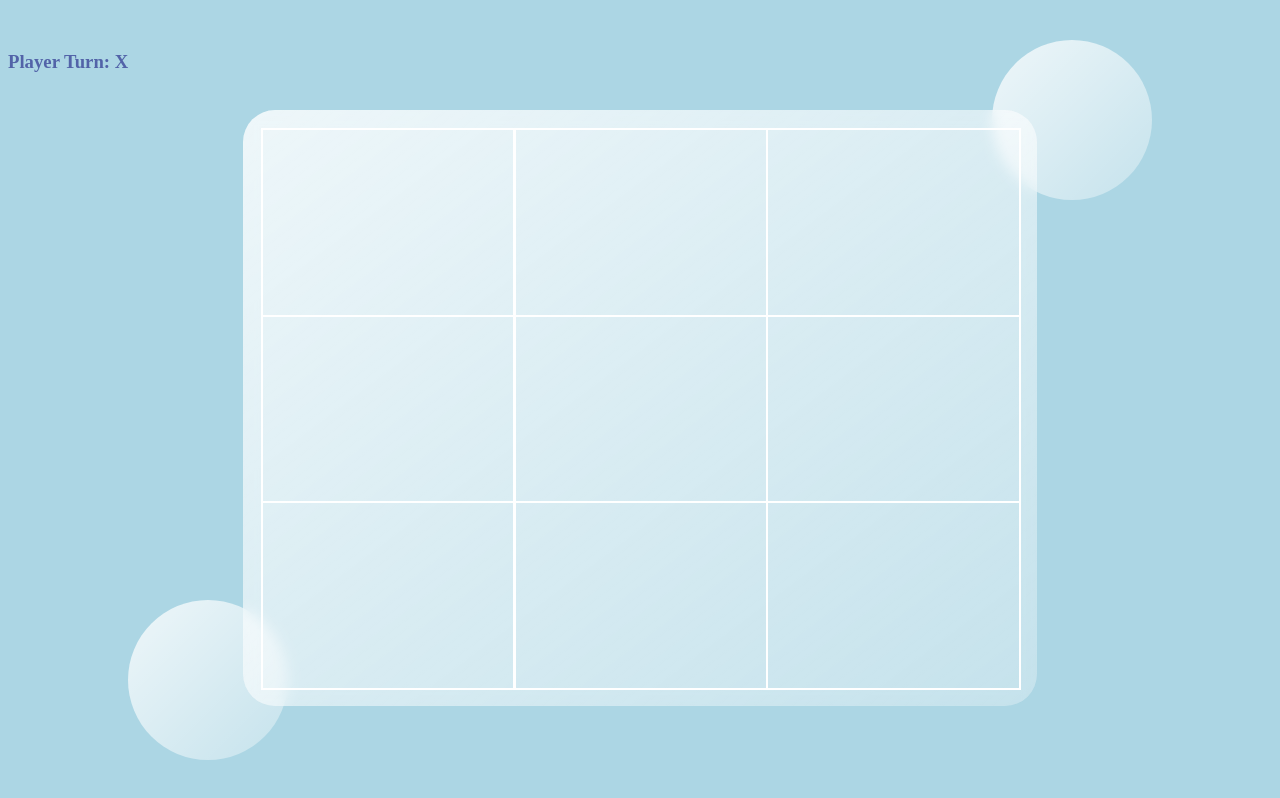
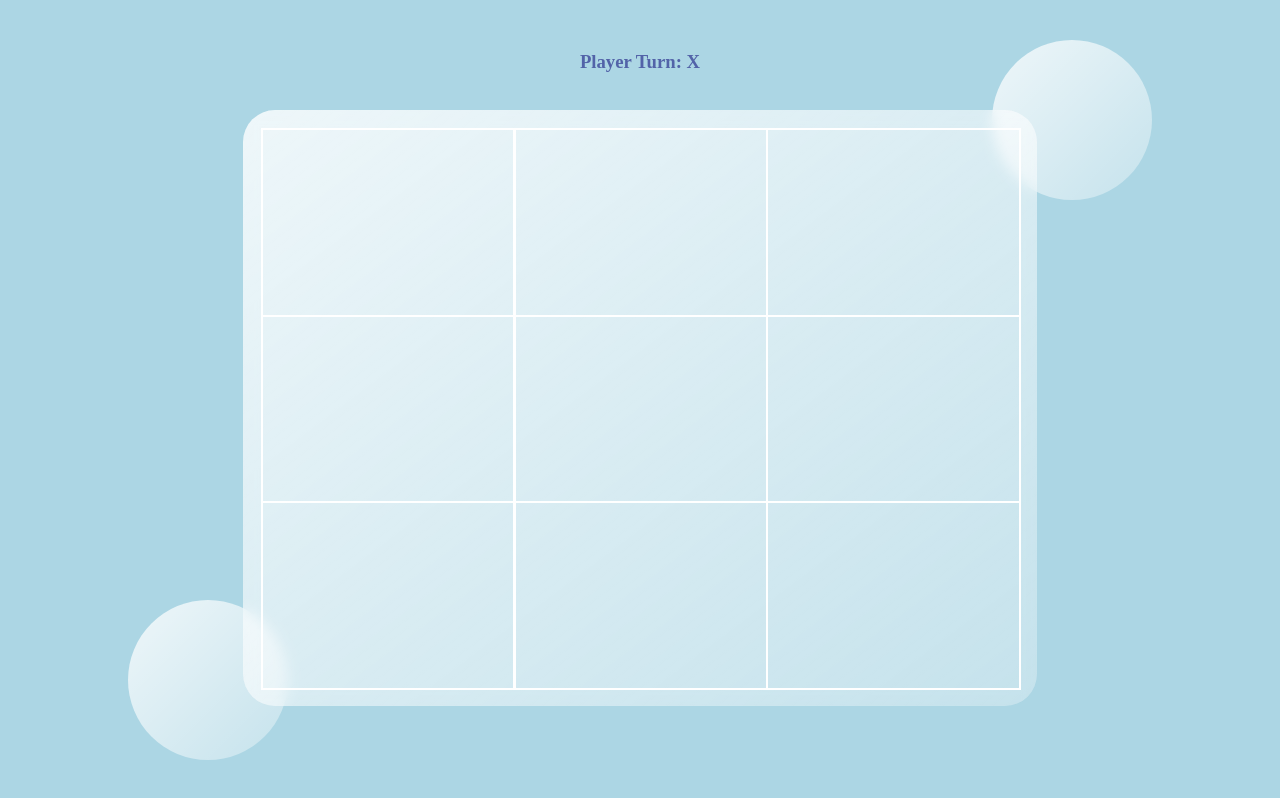
Before and after one commit to Linneaeas/tictac, an Angular app: page / in a window 1280 px wide. Shown: the top 798 px of the page. Built offline with nearby package versions, Linux system fonts and the light colour scheme.

Commit message:
Reset Game

```diff
--- a/src/app/components/game/game.component.html
+++ b/src/app/components/game/game.component.html
@@ -1,5 +1,5 @@
-<h3>Player Turn: {{ player_turn }}</h3>
 <div class="gameContainer">
+  <h3>Player Turn: {{ player_turn }}</h3>
   <div class="gameBoard">
     <div
       *ngFor="let square of board; let i = index"
--- a/src/app/components/game/game.component.ts
+++ b/src/app/components/game/game.component.ts
@@ -39,8 +39,12 @@ export class GameComponent implements OnInit{
         this.board[p2]==this.board[p3] &&
         this.board[p1]==this.board[p3]
         ){
-    alert("Player"+this.board[p1]+" has won the game")
+    alert("Player "+this.board[p1]+" has won the game")
+    this.resetGame();
     }
   }
 }
+resetGame() {
+  this.board = new Array(9).fill("");
+  this.player_turn = "X";}
 }
```
